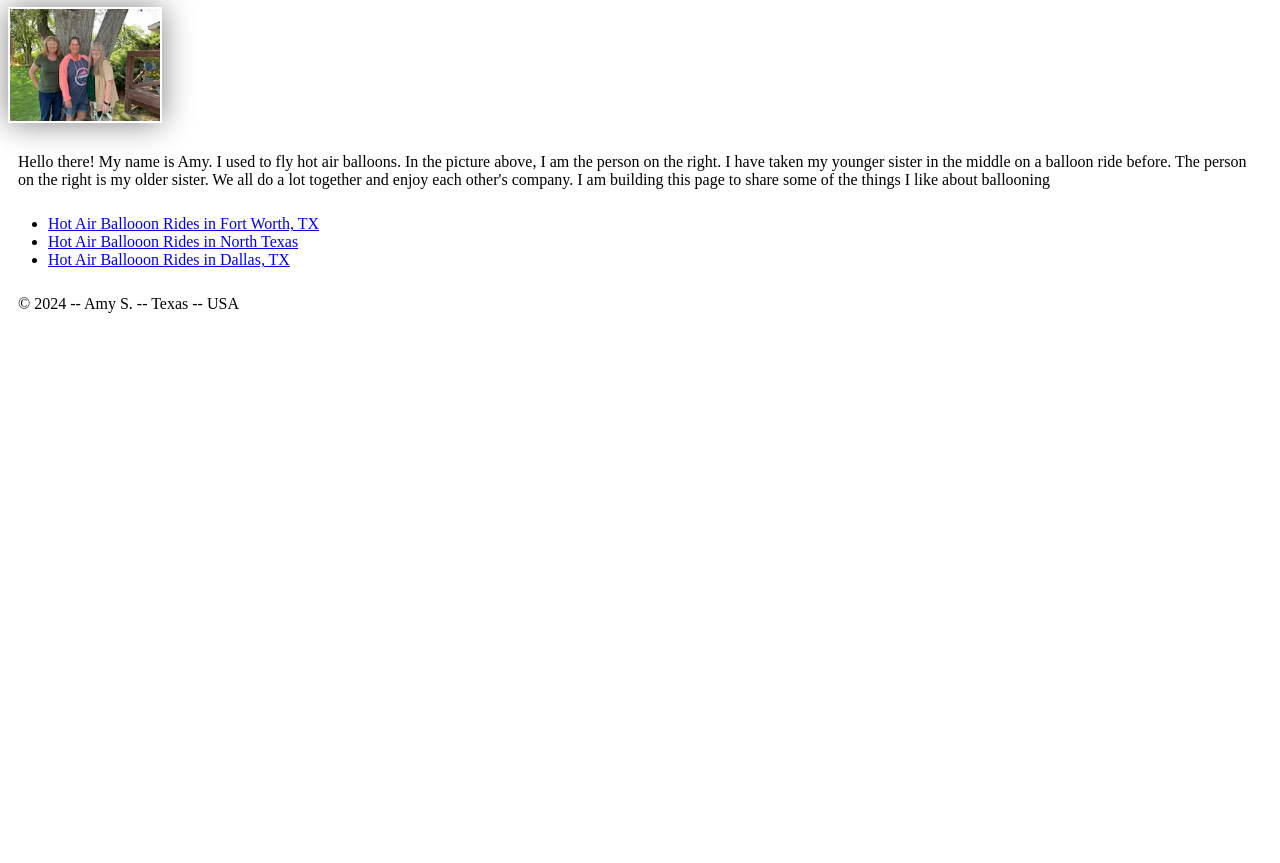
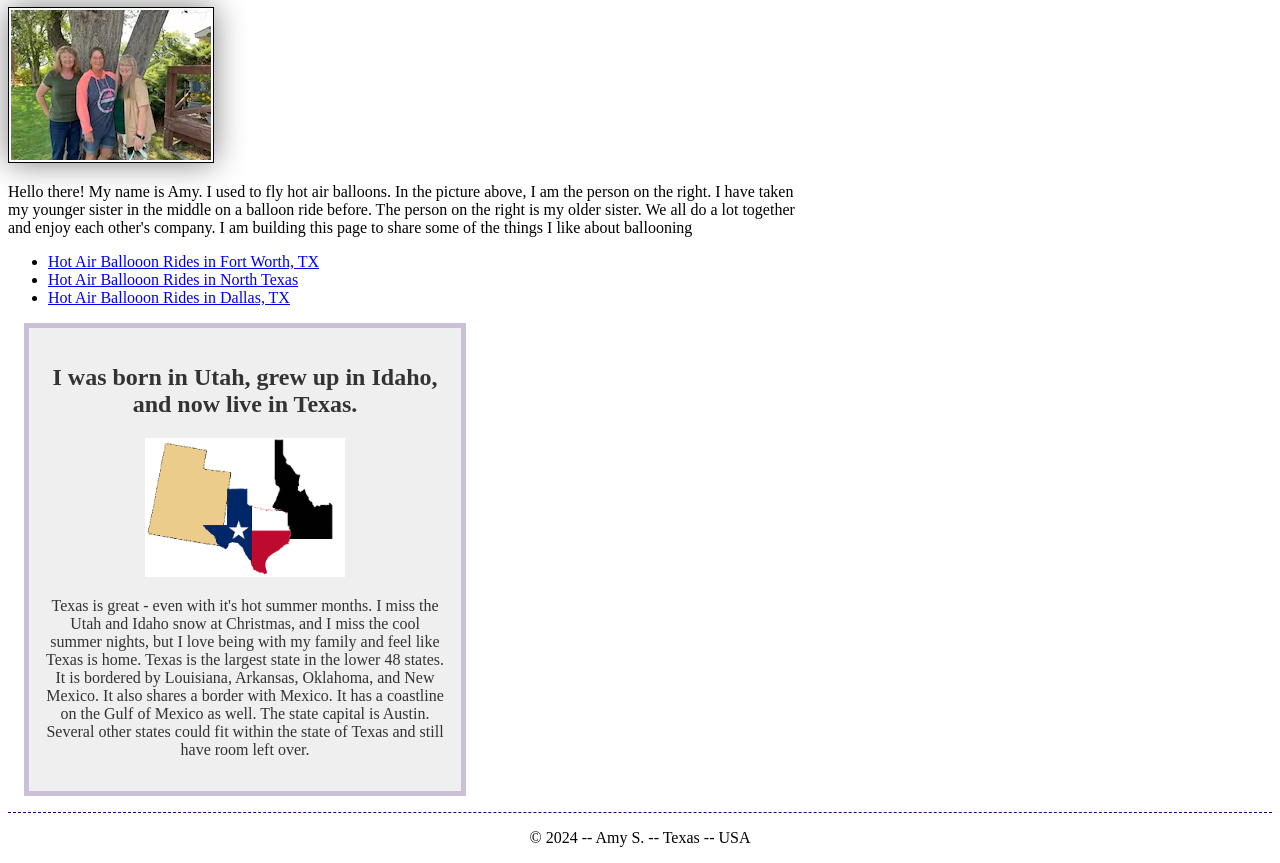
Before and after one commit to ajscieneaux/webdev130, a plain HTML site: page index.html in a window 1280 px wide. Shown: the part 119-982 px from the top of the page. Before the commit the page ends 800 px from the top, so only its background shows below. Drawn offline with Linux system fonts and the light colour scheme.

Commit message:
finished up changes for w2

```diff
--- a/index.html
+++ b/index.html
@@ -4,6 +4,8 @@
     <meta charset="utf-8">
     <meta name="viewport" content="width=device-width,initial-scale=1.0">
     <title>||Amy Scieneaux | Learning WDD</title>
+    <meta name="Description" content="Ballooning by Amy. I am trying to learn more html and css.">
+    <meta name="Author" content="Amy J">
     <link rel="stylesheet" href="styles/styles.css">
   </head>
   <body>
@@ -14,13 +16,12 @@
            <a href="hab/">Ballooning Information</a>
            <a href="hab/">Becoming a Balloon Pilot</a>
            <a href="hab/">Ballooning Site Plan</a>
-
         </nav>
     </header>
     <!-- W1 Adding my name and a little bit about me in the main part of page-->
     <main>
         <h1>Amy J | Ballooning Site Test</h1>
-        <img src="images/mypic.webp" alt="Hello, my name is Amy" width ="1700">
+        <img src="images/mypic.webp" alt="Hello, my name is Amy" width ="200">
         <p> Hello there! My name is Amy.  I used to fly hot air balloons.
             In the picture above, I am the person on the right. I have taken my younger sister
             in the middle on a balloon ride before. The person on the right is my older
@@ -40,6 +41,20 @@
         <!-- end of UL section for w3-->
     </main>
 
+    <!-- W2 aside element -->
+    <aside>
+      <h2>I was born in Utah, grew up in Idaho, and now live in Texas.</h2>
+      <img src="images/states.png" alt="state picture" width="200">
+      <p>Texas is great - even with it's hot summer months. I miss the Utah and Idaho
+        snow at Christmas, and I miss the cool summer nights, but I love being with my
+        family and feel like Texas is home. Texas is the largest state in the lower 48 states.
+        It is bordered by Louisiana, Arkansas, Oklahoma, and New Mexico. It also shares a
+        border with Mexico. It has a coastline on the Gulf of Mexico as well. The state capital
+        is Austin. Several other states could fit within the state of Texas and still have
+        room left over.
+      </p>
+    </aside>
+
     <!-- W1 Adding a footer for my page -->
     <footer>
         <p>&copy; 2024 -- Amy S. -- Texas -- USA</p>
--- a/styles/styles.css
+++ b/styles/styles.css
@@ -6,30 +6,59 @@
     --border: 1px dolid rgba(0,0,0,0.1);
 }
 
+main{
+    max-width: 800px;
+    /* background-color: lightblue ; */
+}
+
 nav {
-    background-color: var(--heading-background-color); /*darkblue;*/
+    /* background-color: var(--heading-background-color); darkblue; */
+    background-color: darkblue;
     padding: 10px;
 }
 
 nav a {
+    /* color: white; */
     color: white;
     display: inline;
     padding: 30px;
 }
 
 h1 {
-    color: var(--heading-background-color); /*darkblue;*/
+    /* color: var(--heading-background-color); darkblue; */
+    color: darkblue;
 }
 
-img {
-    width: 150px;
+main img {
+    width: 200px;
     height: auto;
-    border: 1px sold black;
+    border: 1px solid black;
     padding: 2px;
     box-shadow:  0 0 30px gray;
 
 }
 
 p {
-    padding: 10px
+    padding: 0;
 }
+
+aside{
+    width: 25rem;
+    margin: 1rem;
+    border: 5px solid rgba(68, 8, 128, 0.2);
+    padding: 1rem;
+    background-color: #eeee;
+    color: #333;
+    text-align: center;
+}
+
+aside img{
+    width: 200px;
+    height: auto;
+}
+
+footer{
+    margin-top: 5px;
+    border-top: 1px dashed #1a0870 ;
+    text-align: center;
+}
```
Also changed, not shown: images/states.png (added).
